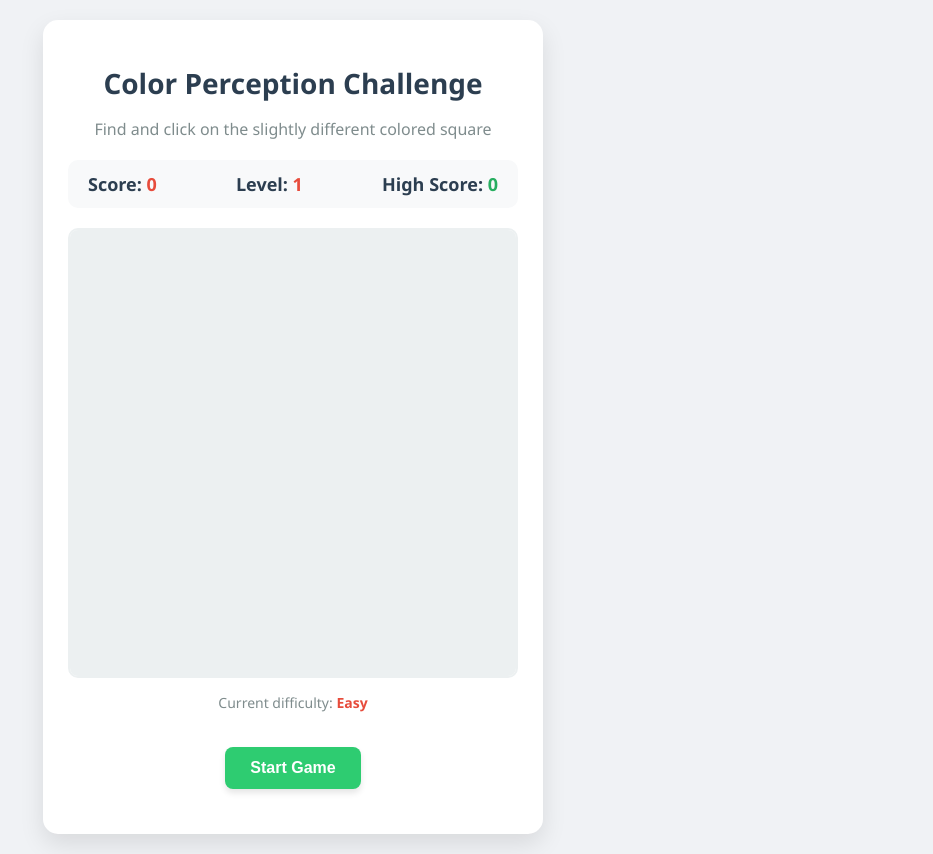
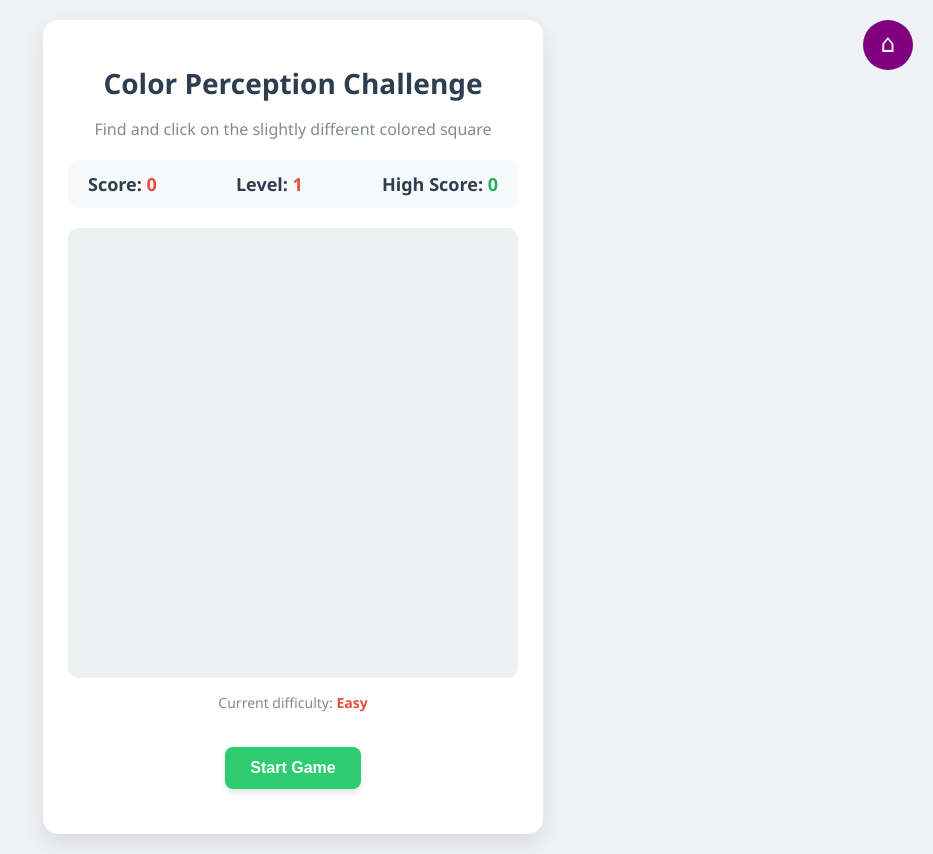
Before and after one commit to dev-l-k/GamesNew, a plain HTML site: page cb.html in a window 1280 px wide. Shown: the whole page, without its empty margins (347-1280 px from the left). Drawn offline with Linux system fonts and the light colour scheme.

Commit message:
Update cb.html

```diff
--- a/cb.html
+++ b/cb.html
@@ -201,6 +201,7 @@
     </style>
 </head>
 <body>
+  <div><a href="index.html" style="text-decoration: none;color:white;background-color: purple;border-radius:50%;padding:5px; height:50px;width:50px; position:fixed;top:20px;right:20px; text-align: center;vertical-align: center;font-size: 25px;">&#8962;</a></div>
     <div class="game-container">
         <h1>Color Perception Challenge</h1>
         <p class="subtitle">Find and click on the slightly different colored square</p>
```
